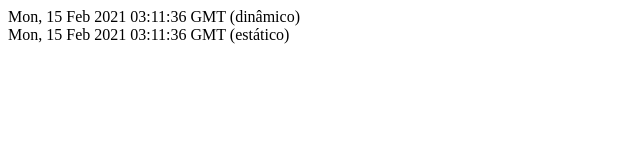
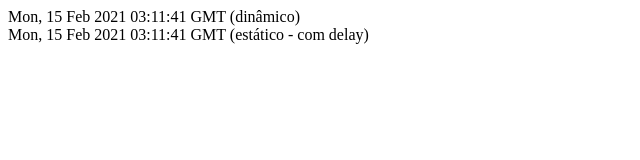
Before and after one commit to MarceloShirayama/ideia-unica, a Next.js app: page /tempo in a window 1280 px wide. Shown: the top 160 px of the page, without its empty margins (0-640 px from the left). Built offline with nearby package versions, Linux system fonts and the light colour scheme.

Commit message:
adicionando delay

```diff
--- a/pages/tempo.js
+++ b/pages/tempo.js
@@ -1,18 +1,22 @@
 function Tempo(props) {
-    console.log('> Passando pelo Frontend()');
+    console.log('> Passando pelo Frontend');
     const dynamicDate = new Date();
     const dynamicDateString = dynamicDate.toGMTString();
 
     return (
         <div>
             <div>{dynamicDateString} (dinâmico)</div>
-            <div>{props.staticDateString} (estático)</div>
+            <div>{props.staticDateString} (estático - com delay)</div>
         </div>
     )
 }
 
-export function getStaticProps() {
+
+export async function getStaticProps() {
     console.log('> Passando pelo getStaticProps()');
+    console.log('> Adicionando delay de 5 segundos');
+
+    await delay(5000);
     const staticDate = new Date();
     const staticDateString = staticDate.toGMTString();
 
@@ -21,6 +25,9 @@ export function getStaticProps() {
             staticDateString
         }
     }
+
 }
 
+const delay = ms => new Promise(resolve => setTimeout(resolve, ms));
+
 export default Tempo;
```
